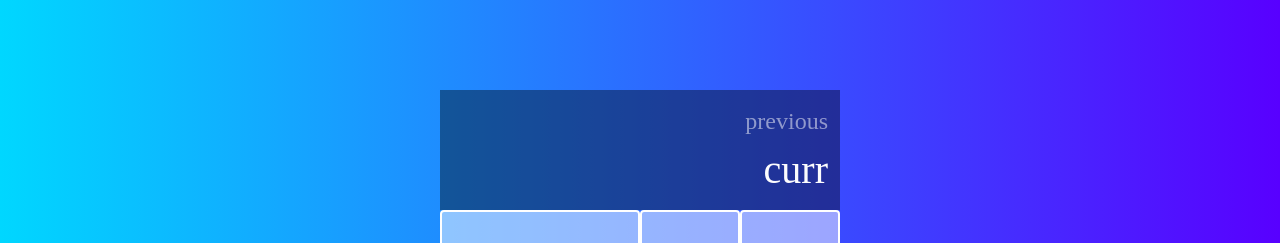
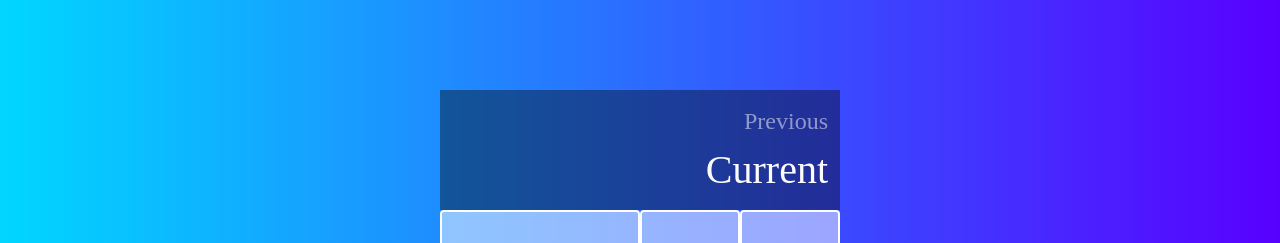
Before and after one commit to 1GauravRathore/Basic-Calculator, a plain HTML site: page index.html in a window 1280 px wide. Shown: the top 243 px of the page. Drawn offline with Linux system fonts and the light colour scheme.

Commit message:
Update index.html

```diff
--- a/index.html
+++ b/index.html
@@ -12,10 +12,10 @@
  <div class="Calculator-grid">
       <div class="output">
           <div data-previous-operand class="prev-operand">
-previous
+                Previous
 </div>
           <div data-current-operand class="curr-operand">
-curr
+                Current
           </div>
       </div>
 
```
